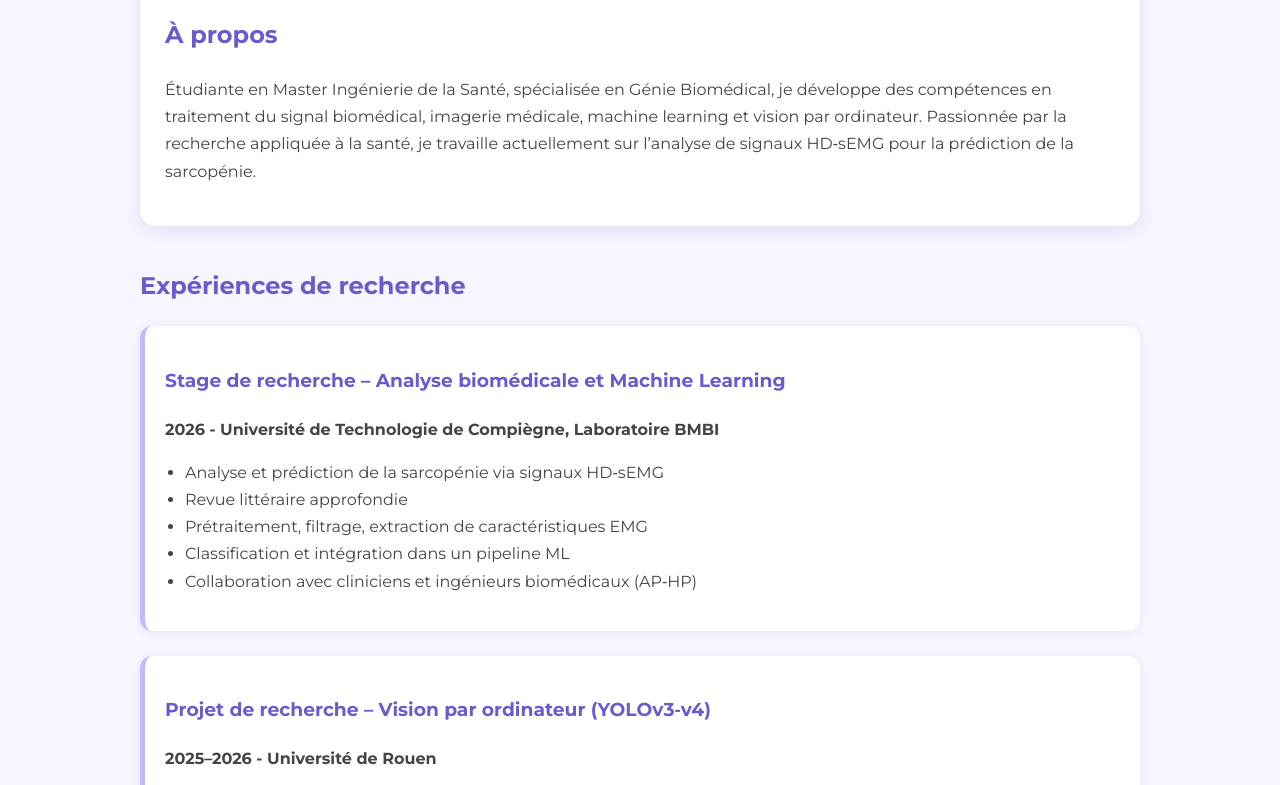
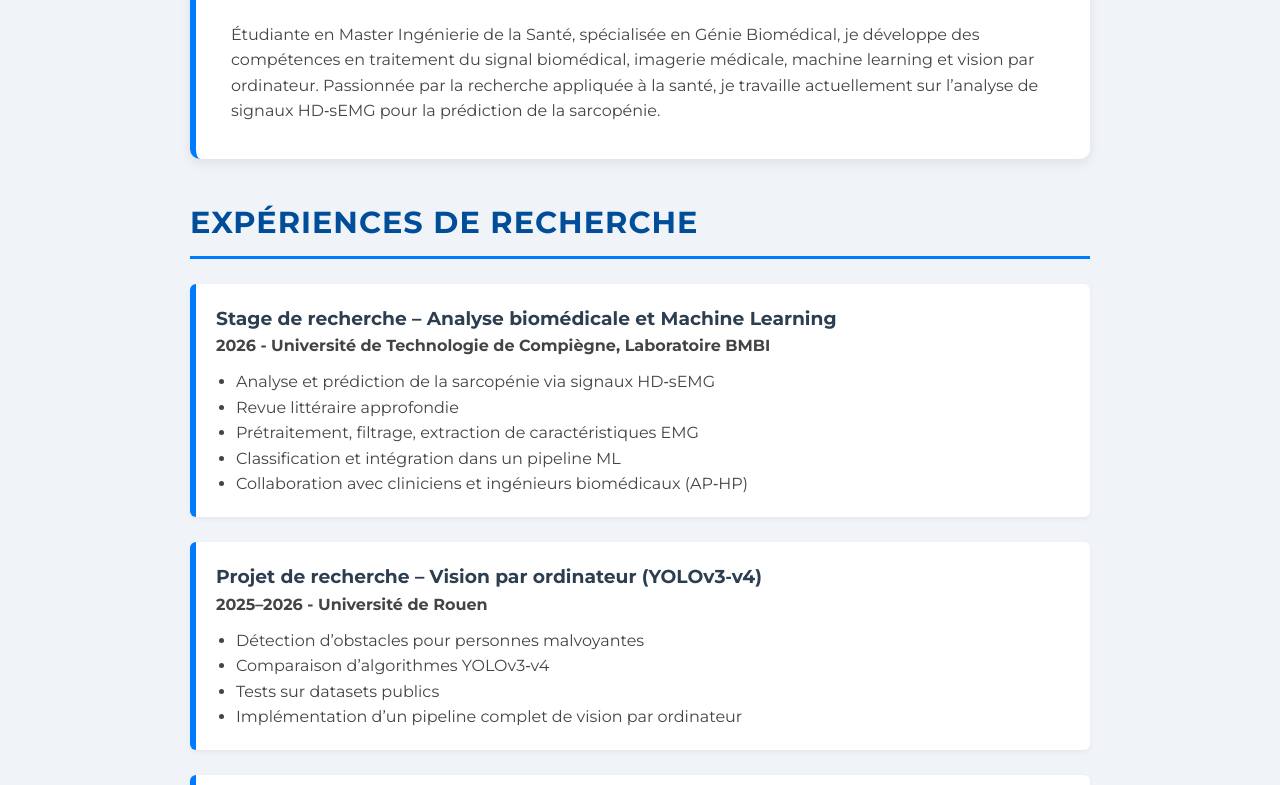
Before and after one commit to HopeEdwige/cv-edwigeatchole, a plain HTML site: page index.html in a window 1280 px wide. Shown: the part 564-1349 px from the top of the page. Drawn offline with Linux system fonts and the light colour scheme.

Commit message:
Eighteenth commit

```diff
--- a/index.html
+++ b/index.html
@@ -9,7 +9,7 @@
     <link href="https://fonts.googleapis.com/css2?family=Montserrat:wght@300;400;600;700&display=swap" rel="stylesheet">
     <link rel="stylesheet" href="https://cdnjs.cloudflare.com/ajax/libs/font-awesome/6.0.0/css/all.min.css">
 
-    <link rel="stylesheet" href="style-1.css">
+    <link rel="stylesheet" href="style.css">
 </head>
 
 <body>
```
